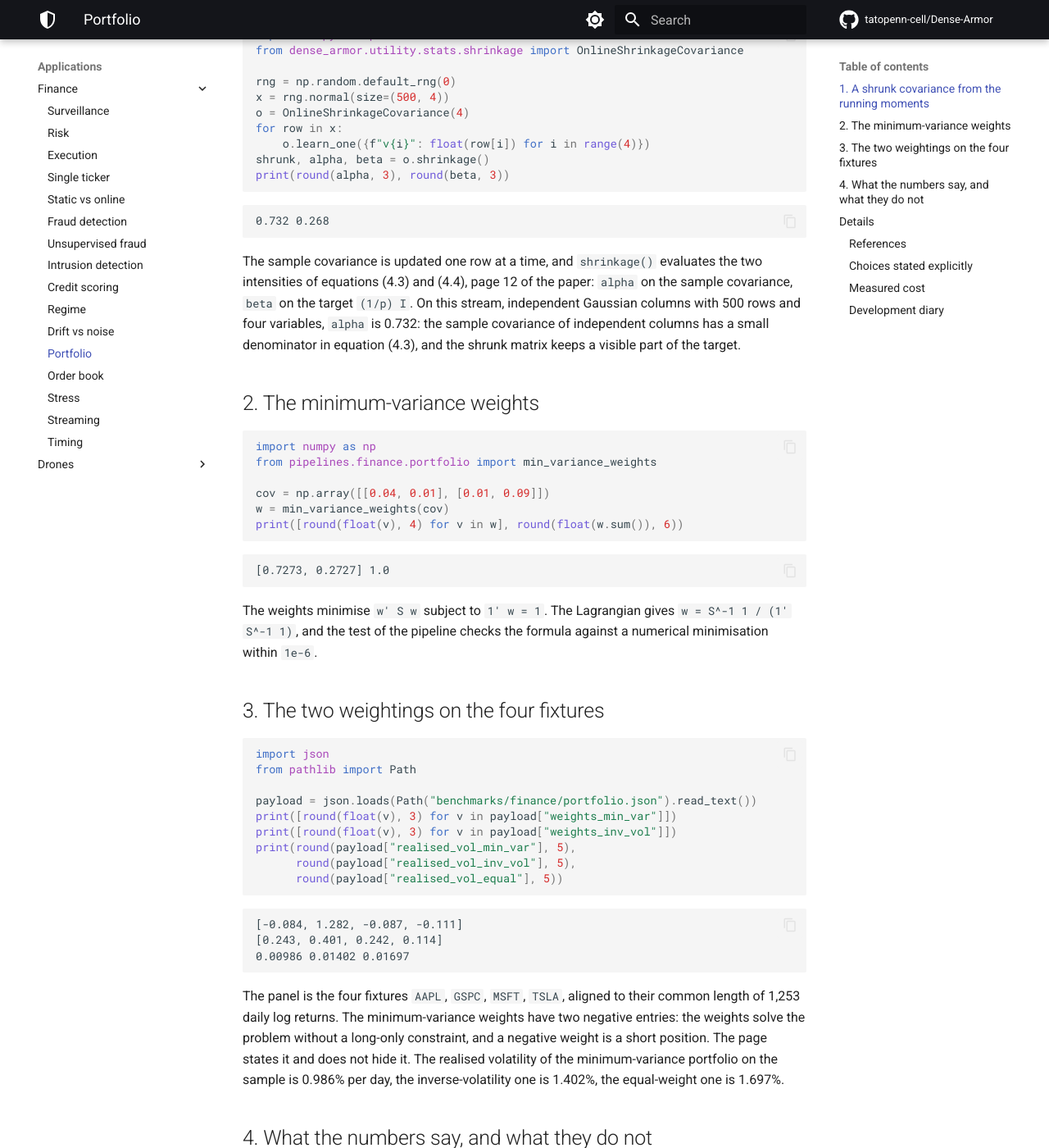
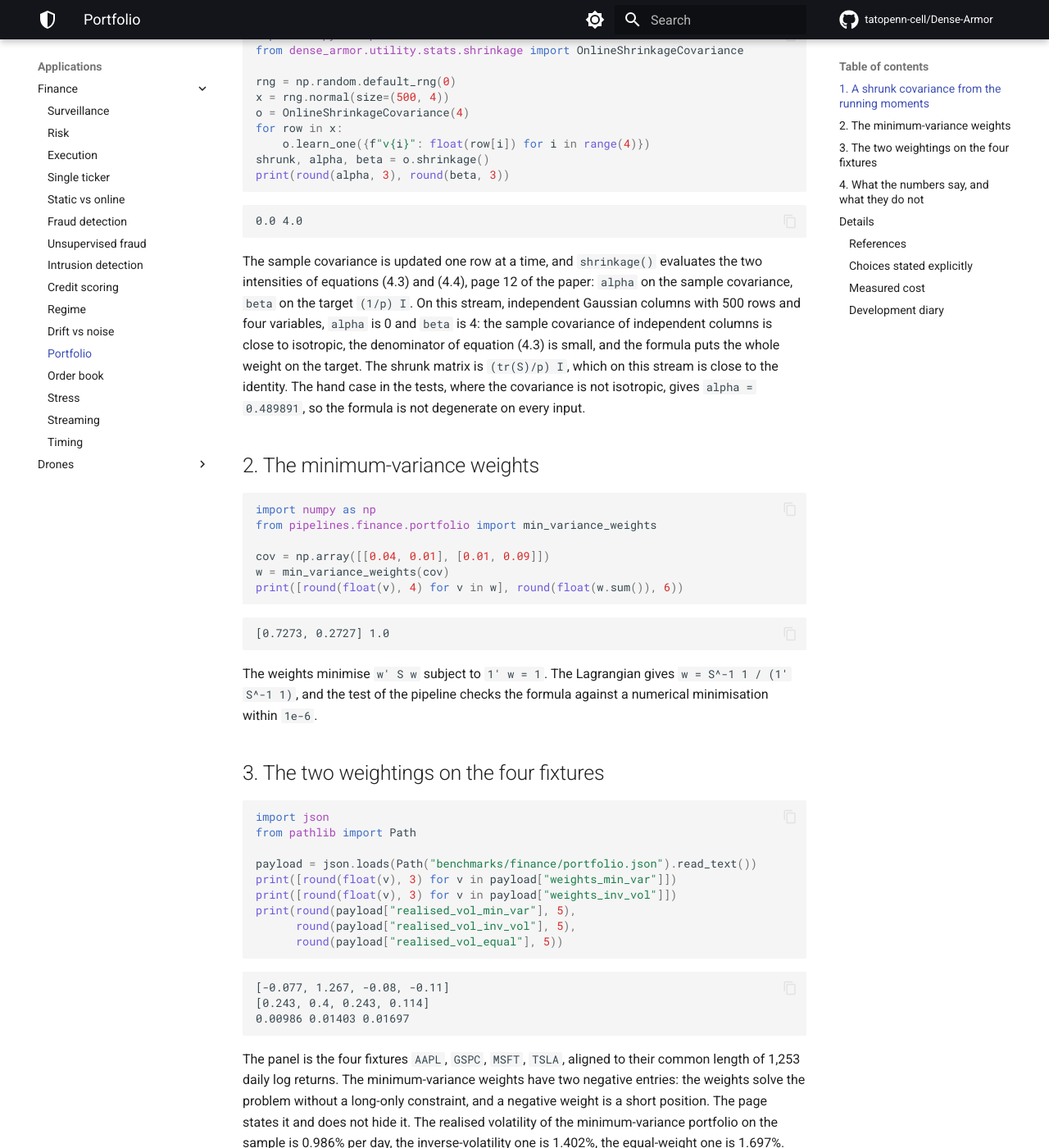
Before and after one commit to tatopenn-cell/Dense-Armor, an MkDocs documentation site: the page built from docs/finance/portfolio.md, in a window 1280 px wide and 1400 px high, scrolled down 533 px. Shown: the whole window at 82% size. Built offline with MkDocs 1.6.1 and Material for MkDocs 9.7.7, drawn with Linux system fonts in a browser that asks for light colours; comment, search, counter and statistics services are not loaded.

Commit message:
taskF2 corrections: portfolio.md with the corrected intensity - the page's first block printed 0.732 0.268, the output of the   wrong numerator; with tr(S)^2 / n the same stream gives alpha=0   and beta=4, because the sample covariance of independent   Gaussian columns is close to isotropic and the denominator of   equation (4.3) is small: the shrunk matrix is the target - the prose said 'alpha is 0.732', false with the corrected   formula; it now says alpha=0, beta=4, and points to the hand   case (alpha = 0.489891) where the formula is not degenerate - the third block printed the old weights and volumes; the new   ones are [-0.077, 1.267, -0.08, -0.11] and [0.243, 0.4, 0.243,   0.114], realised volatility 0.00986 0.01403 0.01697, from the   regenerated benchmarks/finance/portfolio.json - the freshness check runs before this commit: three MATCH,   mkdocs build --strict 0

````diff
--- a/docs/finance/portfolio.md
+++ b/docs/finance/portfolio.md
@@ -20,10 +20,10 @@ print(round(alpha, 3), round(beta, 3))
 ```
 
 ```
-0.732 0.268
+0.0 4.0
 ```
 
-The sample covariance is updated one row at a time, and `shrinkage()` evaluates the two intensities of equations (4.3) and (4.4), page 12 of the paper: `alpha` on the sample covariance, `beta` on the target `(1/p) I`. On this stream, independent Gaussian columns with 500 rows and four variables, `alpha` is 0.732: the sample covariance of independent columns has a small denominator in equation (4.3), and the shrunk matrix keeps a visible part of the target.
+The sample covariance is updated one row at a time, and `shrinkage()` evaluates the two intensities of equations (4.3) and (4.4), page 12 of the paper: `alpha` on the sample covariance, `beta` on the target `(1/p) I`. On this stream, independent Gaussian columns with 500 rows and four variables, `alpha` is 0 and `beta` is 4: the sample covariance of independent columns is close to isotropic, the denominator of equation (4.3) is small, and the formula puts the whole weight on the target. The shrunk matrix is `(tr(S)/p) I`, which on this stream is close to the identity. The hand case in the tests, where the covariance is not isotropic, gives `alpha = 0.489891`, so the formula is not degenerate on every input.
 
 ## 2. The minimum-variance weights
 
@@ -57,9 +57,9 @@ print(round(payload["realised_vol_min_var"], 5),
 ```
 
 ```
-[-0.084, 1.282, -0.087, -0.111]
-[0.243, 0.401, 0.242, 0.114]
-0.00986 0.01402 0.01697
+[-0.077, 1.267, -0.08, -0.11]
+[0.243, 0.4, 0.243, 0.114]
+0.00986 0.01403 0.01697
 ```
 
 The panel is the four fixtures `AAPL`, `GSPC`, `MSFT`, `TSLA`, aligned to their common length of 1,253 daily log returns. The minimum-variance weights have two negative entries: the weights solve the problem without a long-only constraint, and a negative weight is a short position. The page states it and does not hide it. The realised volatility of the minimum-variance portfolio on the sample is 0.986% per day, the inverse-volatility one is 1.402%, the equal-weight one is 1.697%.
````
Also changed, not shown: 1 other file.
